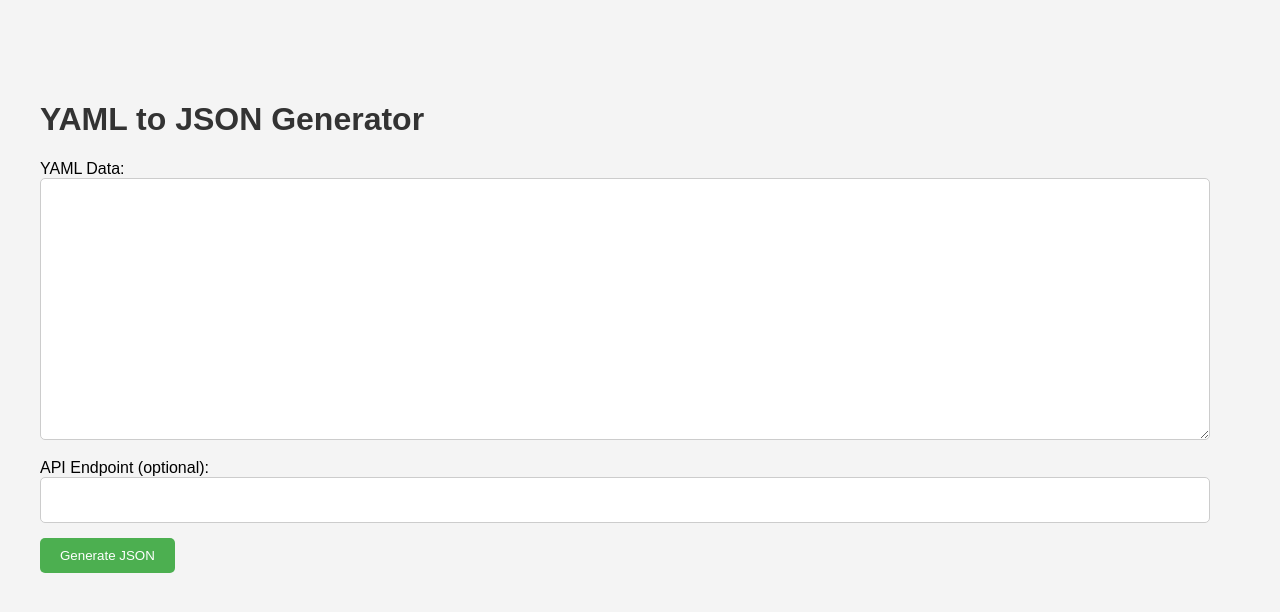
After one commit to vib795/everyday-developer-tools, a Flask app: page /yaml-to-json in a window 1280 px wide. The commit adds this page. Shown: the top 612 px of the page. Run offline with Flask 3, Linux system fonts and the light colour scheme; parts of the project's set-up code (start-up, migrations or seed data) failed here and were passed over.

Commit message:
Added YAML to JSON generator.

```diff
--- a/app.py
+++ b/app.py
@@ -424,5 +424,31 @@ def schedule_cron():
         # Display the form
         return render_template('cron_scheduler.html')
 
+@app.route('/yaml-to-json')
+def yaml_to_json_page():
+    return render_template('yaml_to_json.html')
+
+@app.route('/generate-json', methods=['POST'])
+def generate_json():
+    yaml_data = request.form['yaml_data']
+    try:
+        data = yaml.safe_load(yaml_data)
+        if not data:
+            return jsonify({"error": "Invalid YAML input"}), 400
+
+        api_endpoints = list(data.keys())
+        requested_endpoint = request.form.get('endpoint', '').strip().lower()
+
+        if requested_endpoint:
+            for endpoint in api_endpoints:
+                if endpoint.lower() == requested_endpoint:
+                    return jsonify({endpoint: data[endpoint]})
+            return jsonify({"error": f"Endpoint '{requested_endpoint}' not found"}), 404
+        else:
+            return jsonify(data)
+    except yaml.YAMLError as e:
+        return jsonify({"error": "Failed to parse YAML", "details": str(e)}), 400
+
+
 if __name__ == '__main__':
     app.run()
--- a/imports.py
+++ b/imports.py
@@ -15,3 +15,4 @@ from helper import generate_basic_pattern, generate_json_schema, generate_sample
 from datetime import datetime
 import pytz
 import os
+import yaml
--- a/requirements.txt
+++ b/requirements.txt
@@ -7,7 +7,7 @@ exrex==0.11.0
 Flask==3.0.2
 Flask-Limiter==3.5.1
 genson==1.2.2
-gunicorn==22.0.0
+gunicorn==21.2.0
 importlib_resources==6.1.2
 iniconfig==2.0.0
 itsdangerous==2.1.2
@@ -21,7 +21,7 @@ mdurl==0.1.2
 Nuitka==2.1.2
 ordered-set==4.1.0
 packaging==23.2
-pillow==10.3.0
+pillow==10.2.0
 pluggy==1.4.0
 pyarmor.cli.core==6.5.0
 Pygments==2.17.2
@@ -29,6 +29,7 @@ pypng==0.20220715.0
 PyQRCode==1.2.1
 pytest==8.0.2
 pytz==2024.1
+PyYAML==6.0.1
 qrcode==7.4.2
 redis==5.0.2
 referencing==0.33.0
--- a/templates/navbar.html
+++ b/templates/navbar.html
@@ -8,6 +8,7 @@
             <a href="{{ url_for('json_sample_generator') }}">JSON Sample Data Generator</a>
             <a href="{{ url_for('json_converter') }}">JSON-String-JSON Converter</a>
             <a href="{{ url_for('json_parser') }}">JSON Parser</a>
+            <a class="nav-link" href="/yaml-to-json">YAML to JSON Generator</a>
         </div>
     </div>
     <div class="dropdown">
--- /dev/null
+++ b/templates/yaml_to_json.html
@@ -0,0 +1,25 @@
+<!doctype html>
+<html lang="en">
+<head>
+    <meta charset="utf-8">
+    <meta name="viewport" content="width=device-width, initial-scale=1, shrink-to-fit=no">
+    <title>YAML to JSON Generator</title>
+    <link rel="stylesheet" href="{{ url_for('static', filename='css/style.css') }}">
+</head>
+<body>
+    <div class="container">
+        <h1>YAML to JSON Generator</h1>
+        <form action="/generate-json" method="post">
+            <div class="form-group">
+                <label for="yaml_data">YAML Data:</label>
+                <textarea class="form-control" id="yaml_data" name="yaml_data" rows="10" required></textarea>
+            </div>
+            <div class="form-group">
+                <label for="endpoint">API Endpoint (optional):</label>
+                <input type="text" class="form-control" id="endpoint" name="endpoint">
+            </div>
+            <button type="submit" class="btn btn-primary">Generate JSON</button>
+        </form>
+    </div>
+</body>
+</html>
```
